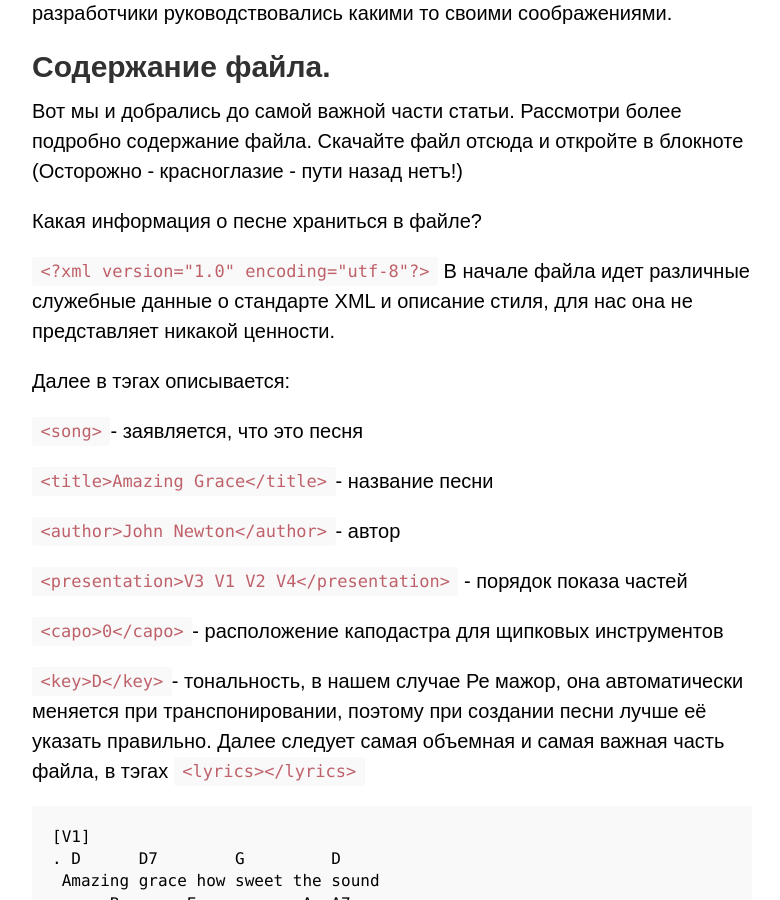
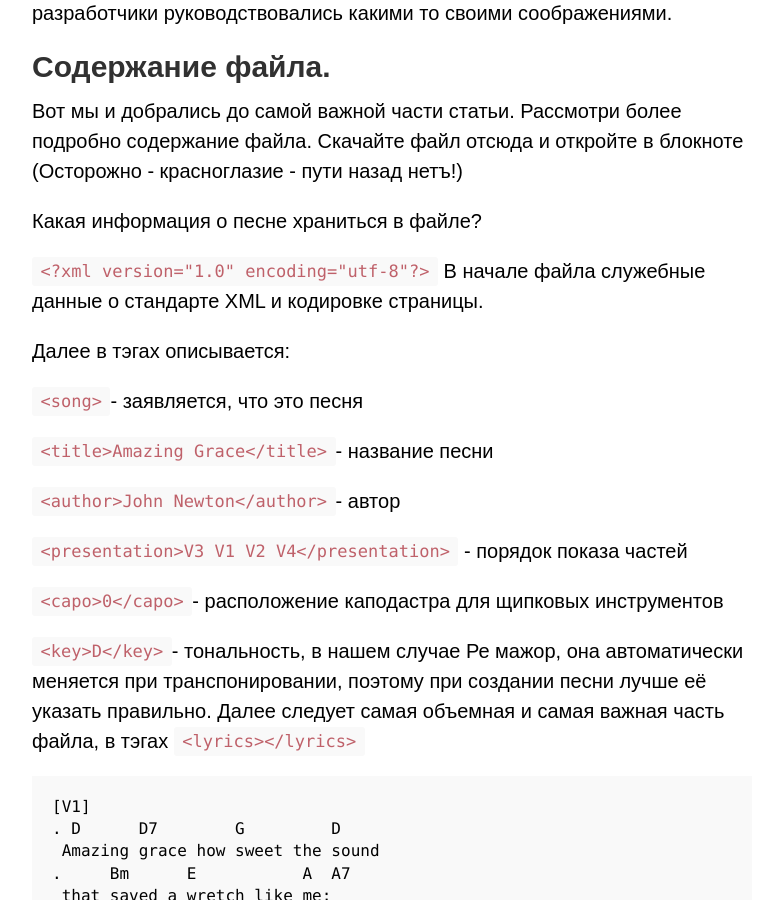
Before and after one commit to SergKnyz/alexblog, a Jekyll site: the page built from _posts/2020-03-08-fail-v-formatie-opensong.markdown, in a window 1280 px wide and 900 px high, scrolled down 2809 px. Shown: the whole window, without its empty margins (248-1028 px from the left). Built offline with Jekyll 4.4.1, drawn with Linux system fonts in a browser that asks for light colours; our own code applies the rules of GitHub Pages for plain Markdown files; a script that is not in the unit is left out.

Commit message:
Updated Fail V Formatie Opensong

```diff
--- a/_posts/2020-03-08-fail-v-formatie-opensong.markdown
+++ b/_posts/2020-03-08-fail-v-formatie-opensong.markdown
@@ -80,7 +80,7 @@ tags:
 Какая информация о песне храниться в файле?
 
 `<?xml version="1.0" encoding="utf-8"?>`
-В начале файла идет различные служебные данные о стандарте XML и описание стиля, для нас она не представляет никакой ценности.
+В начале файла служебные данные о стандарте XML и кодировке страницы.
 
 Далее в тэгах описывается:
 
```
